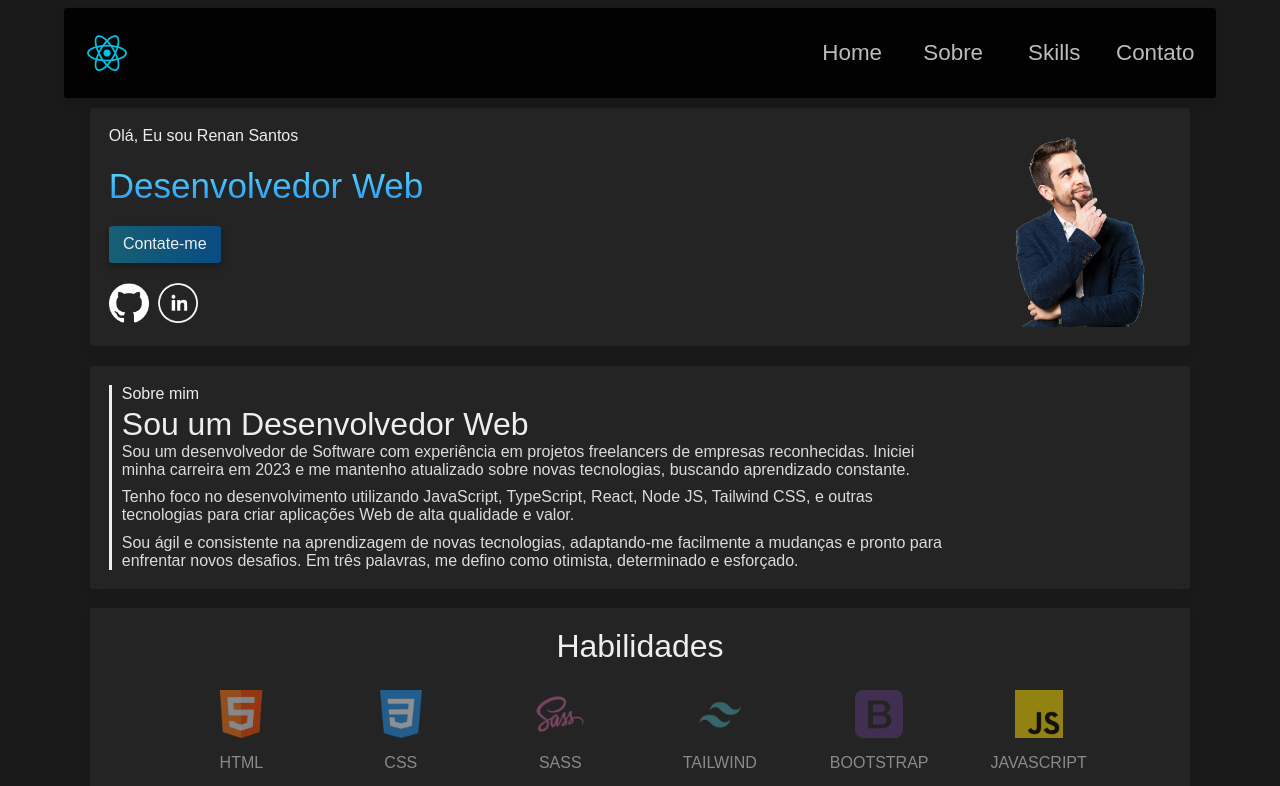
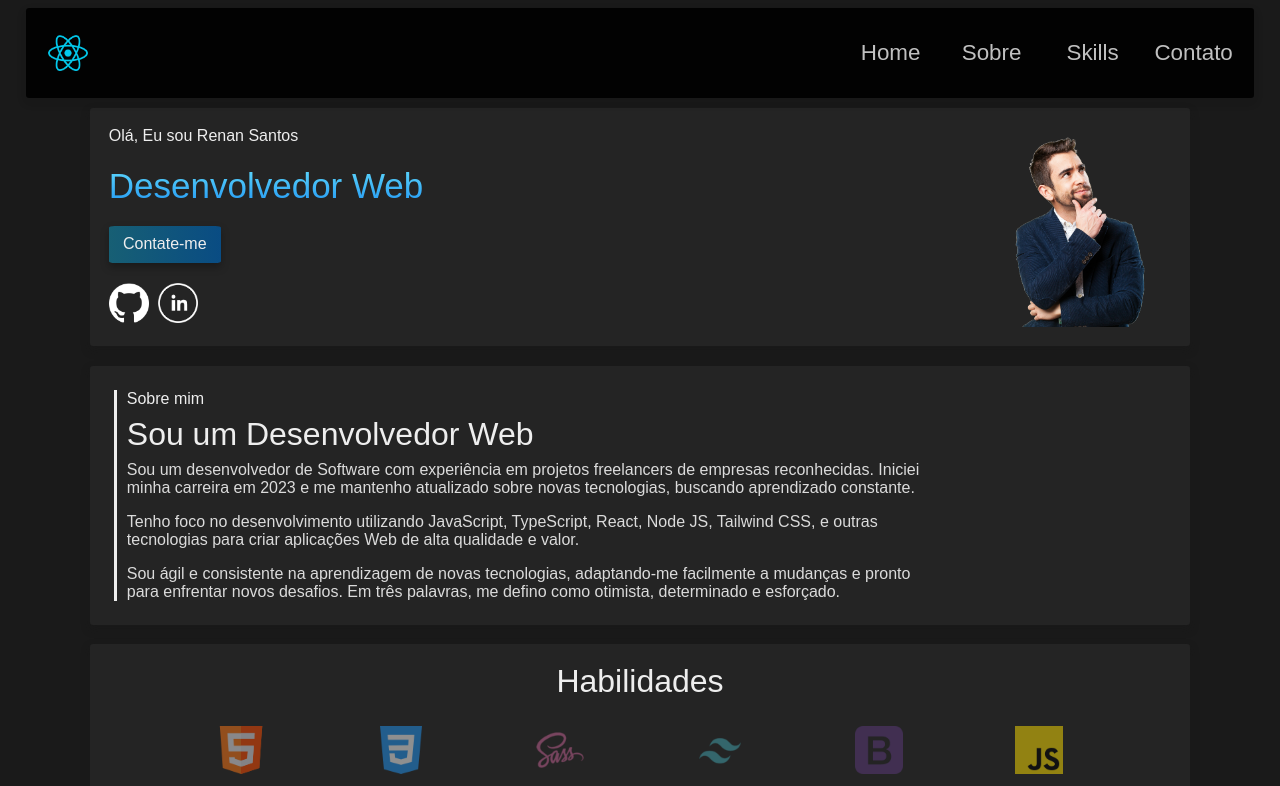
Before and after one commit to RenanSantosF/portfolio, a React (Vite) app: page / in a window 1280 px wide. Shown: the top 786 px of the page. Built offline with nearby package versions, Linux system fonts and the light colour scheme; grey boxes are pictures that could not be loaded.

Commit message:
To fix bug of Header of open time

```diff
--- a/src/components/AboutMe/index.jsx
+++ b/src/components/AboutMe/index.jsx
@@ -16,9 +16,6 @@ export default function AboutMe() {
       <Text text="Tenho foco no desenvolvimento utilizando JavaScript, TypeScript, React, Node JS, Tailwind CSS, e outras tecnologias para criar aplicações Web de alta qualidade e valor." />
       <Text text="Sou ágil e consistente na aprendizagem de novas tecnologias, adaptando-me facilmente a mudanças e pronto para enfrentar novos desafios. Em três palavras, me defino como otimista, determinado e esforçado." />
       </div>
-
-
-
     </div>
   );
 }
--- a/src/components/AboutMe/styles.module.css
+++ b/src/components/AboutMe/styles.module.css
@@ -1,11 +1,12 @@
 .container {
   border-left: 3px solid #eeeeee;
+  margin: 5px 5px 5px 5px;
 }
 
 .container .content {
   display: flex;
   flex-direction: column;
-  gap: 0.6rem;
+  gap: 1rem;
   width: 80%;
   padding-left: 10px;
   padding-right: 10px;
@@ -14,8 +15,9 @@
 .container .header {
   display: flex;
   flex-direction: column;
-  gap: 3px;
+  gap: 8px;
   padding-left: 10px;
+  margin-bottom: 8px;
 }
 
 @media (max-width: 800px) {
--- a/src/components/Header/index.jsx
+++ b/src/components/Header/index.jsx
@@ -5,14 +5,18 @@ import SpanHeader from "./SpanHeader";
 import imgMenuOpen from "../../assets/menuOpen.png";
 import imgMenuClose from "../../assets/menuClose.png";
 
-export default function Header({ imgHeader, id }) {
+const Header = ({ imgHeader, id }) => {
   const [menu, setmenu] = useState(false);
   const [altura, setAltura] = useState(90);
-  const [largura, setLargura] = useState(1200);
 
   const open = () => {
-    setmenu(menu === false ? true : false);
-    setAltura(altura === 90 ? 276.44 : 90);
+    setTimeout(() => {
+      setmenu(menu === false ? true : false);
+    }, 100)
+
+    setTimeout(() => {
+      setAltura(altura === 90 ? 276.44 : 90);
+    }, 100)
 
 
     console.log(list, altura, menu);
@@ -28,12 +32,15 @@ export default function Header({ imgHeader, id }) {
         </a>
       </div>
 
-      <div className={` ${styles.listMenu}   ${menu == true ? styles.active : ''}`}>
-        <SpanHeader link="#apresentacao" text="Home" />
-        <SpanHeader link="#sobreMim" text="Sobre" />
-        <SpanHeader link="#habilidades" text="Skills" />
-        <SpanHeader link="#contato" text="Contato" />
+      <div onClick={open} className={` ${styles.listMenu} ${menu == true ? styles.active  : ''}`}>
+        <SpanHeader onClick={open} link="#apresentacao" text="Home" />
+        <SpanHeader onClick={open} link="#sobreMim" text="Sobre" />
+        <SpanHeader onClick={open} link="#habilidades" text="Skills" />
+        <SpanHeader onClick={open} link="#contato" text="Contato" />
       </div>
     </div>
   );
 }
+
+
+export default Header
--- a/src/components/Header/styles.module.css
+++ b/src/components/Header/styles.module.css
@@ -2,14 +2,14 @@
   display: flex;
   position: fixed;
   top: 1%;
-  right: 5%;
-  left: 5%;
+  right: 2%;
+  left: 2%;
   padding: 1%;
   border-radius: 0.2rem;
   background-color: #000000;
   box-shadow: 0px 4px 10px rgba(24, 24, 24, 0.3);
   z-index: 1;
-  opacity: 0.9;
+  opacity: 0.92;
   transition: height 0.5s ease;
   overflow: hidden;
 }
@@ -61,7 +61,7 @@
 
   .listMenu {
     display: none;
-    opacity: 0.5;
+    opacity: 0.0;
     transition: 0.4s ease;
   }
 
@@ -69,6 +69,7 @@
     display: flex;
     flex-direction: column;
     width: 100%;
+    opacity: 1;
     align-items: center;
   }
 
--- a/src/components/Projects/ContainerProject/ButtonAcessProject/styles.module.css
+++ b/src/components/Projects/ContainerProject/ButtonAcessProject/styles.module.css
@@ -49,7 +49,6 @@
   background-color: #474747;
 }
 
-
 @media (max-width: 996px) {
   .container .deploy {
     font-size: 0.8rem;
@@ -63,10 +62,12 @@
 @media (max-width: 826px) {
   .container .deploy {
     font-size: 1rem;
+    height: 35px;
   }
 
   .container .repository {
     font-size: 1rem;
+    height: 35px;
   }
 }
 
--- a/src/styles/globals.css
+++ b/src/styles/globals.css
@@ -15,6 +15,11 @@ html {
   scroll-padding-top: 120px;
 }
 
+::selection {
+  background-color: #5c5c5c;
+  border-radius: 10px;
+}
+
 ::-webkit-scrollbar {
   width: 10px;
 }
@@ -24,7 +29,7 @@ html {
 }
 
 ::-webkit-scrollbar-thumb {
-  background-color: #313131;;
+  background-color: #424242;;
   border-radius: 10px;
 }
 
```
